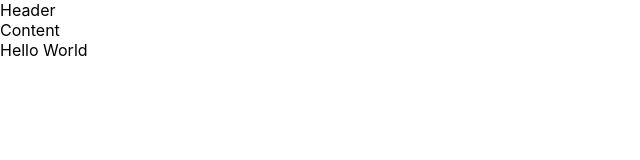
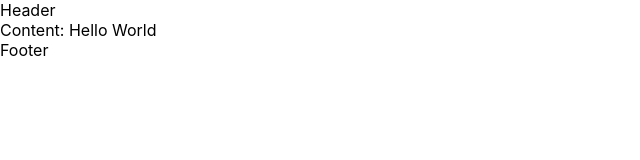
Before and after one commit to abravo83/react-team-member-allocation, a React (Create React App) app: page / in a window 1280 px wide. Shown: the top 160 px of the page, without its empty margins (0-640 px from the left). Built offline with nearby package versions, Linux system fonts and the light colour scheme.

Commit message:
Add Basic code to Footer.jsx | Include Content in App.jsx | Edit App.jsx HelloWorld moved to  Content.jsx H

```diff
--- a/src/App.jsx
+++ b/src/App.jsx
@@ -2,13 +2,14 @@ import logo from './logo.svg';
 import './App.css';
 import Header from './Header'
 import Content from './Content'
+import Footer from './Footer'
 
 function App() {
   return (
     <main>
       <Header />
       <Content />
-      Hello World
+      <Footer />
     </main>
   );
 }
--- a/src/Content.jsx
+++ b/src/Content.jsx
@@ -2,7 +2,7 @@ const Content = () => {
 
     return (
         <div>
-            Content
+            Content: Hello World
         </div>
     );
 }
--- a/src/Footer.jsx
+++ b/src/Footer.jsx
@@ -0,0 +1,8 @@
+const Footer = () => {
+
+    return(
+        <div>Footer</div>
+    );
+}
+
+export default Footer;
```
